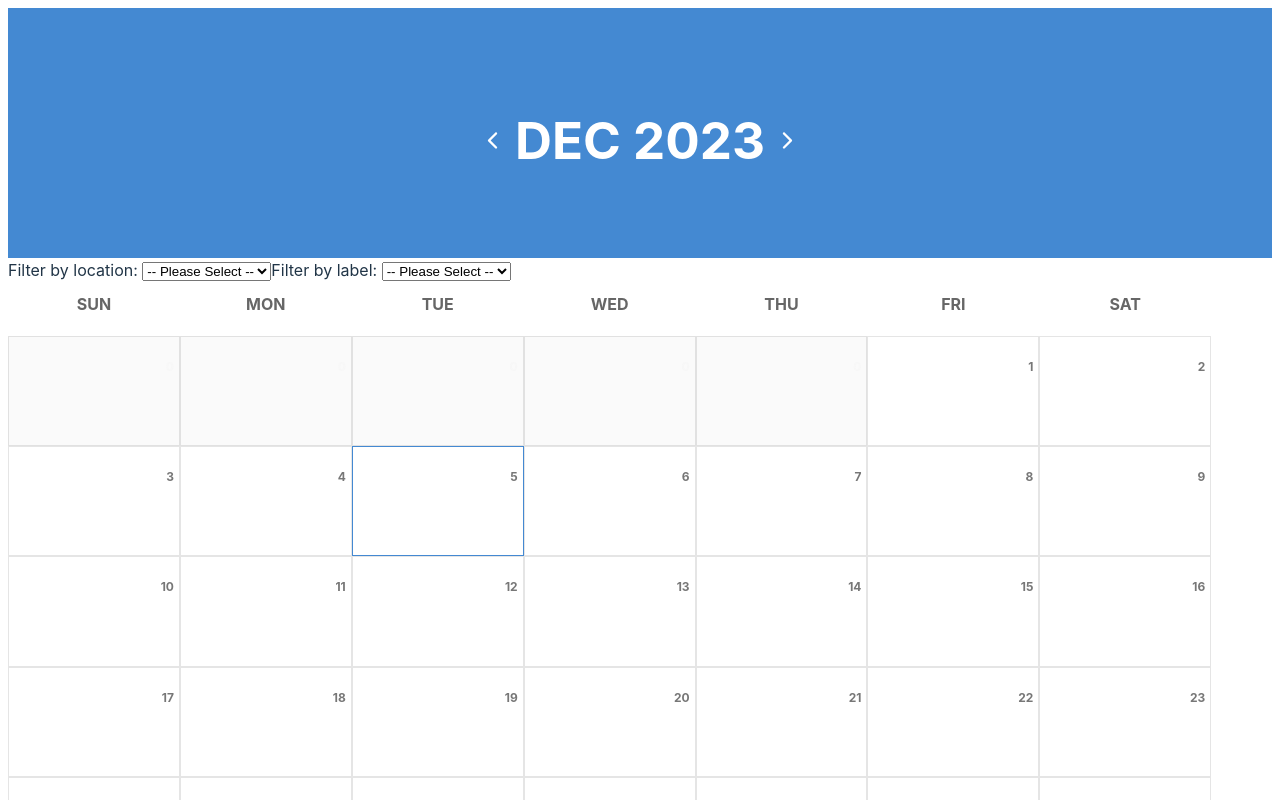
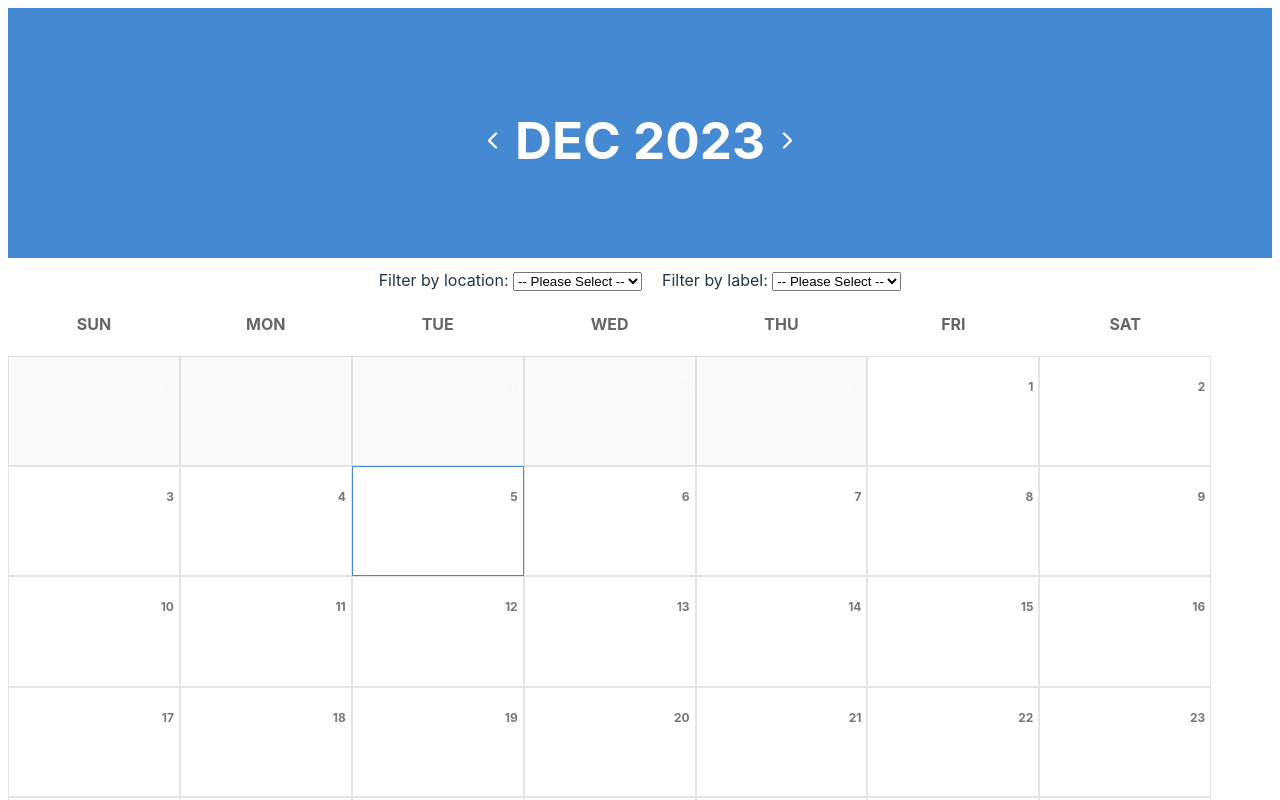
Before and after one commit to Squigglevision/events-calendar, a React (Vite) app in the folder events-calendar/: page / in a window 1280 px wide. Shown: the top 800 px of the page. Built offline with nearby package versions, Linux system fonts and the light colour scheme.

Commit message:
Add styles to filter in calendar

```diff
--- a/events-calendar/src/components/calendar/Calendar.module.scss
+++ b/events-calendar/src/components/calendar/Calendar.module.scss
@@ -1,3 +1,11 @@
+.filter {
+	margin-top: 10px;
+	margin-bottom: 10px;
+	display: flex;
+	justify-content: center;
+	gap: 20px;
+}
+
 .month {
 	padding: 70px 25px;
 	width: 100%;
--- a/events-calendar/src/components/calendar/Calendar.tsx
+++ b/events-calendar/src/components/calendar/Calendar.tsx
@@ -115,6 +115,7 @@ const Calendar: React.FC<CalProps> = ({ setModalVisible, formData }) => {
 					size={25}
 				/>
 			</div>
+			<div className={styles.filter}>
 				<div>
 					<label htmlFor="locationFilter">Filter by location: </label>
 					<select
@@ -127,6 +128,8 @@ const Calendar: React.FC<CalProps> = ({ setModalVisible, formData }) => {
 						<option value="VIC">VIC</option>
 						<option value="QLD">QLD</option>
 					</select>
+				</div>
+				<div>
 					<label htmlFor="labelFilter">Filter by label: </label>
 					<select
 						name="labelFilter"
@@ -139,6 +142,7 @@ const Calendar: React.FC<CalProps> = ({ setModalVisible, formData }) => {
 								<option key={index}>{data.label}</option>
 							))}
 					</select>
+				</div>
 			</div>
 			<div className={styles.calendarbody}>
 				<div className={styles.weekdays}>
```
Lines whose indentation alone changed are shown as unchanged.
